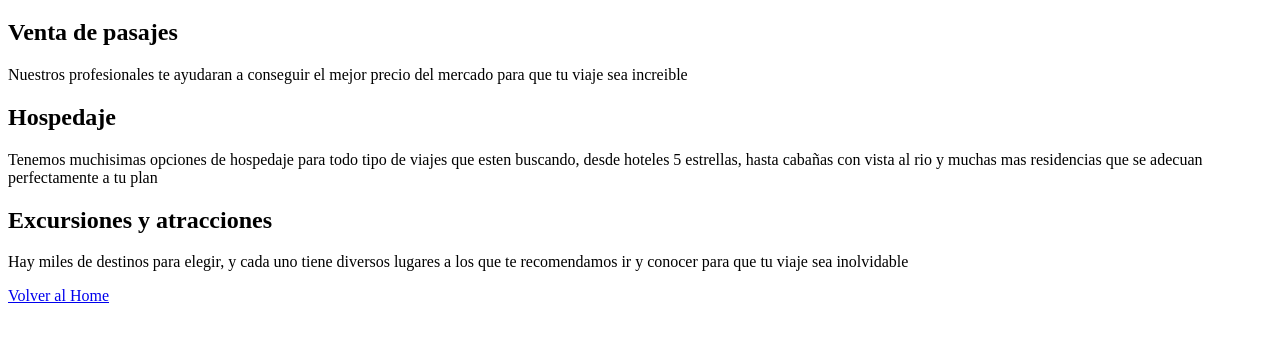
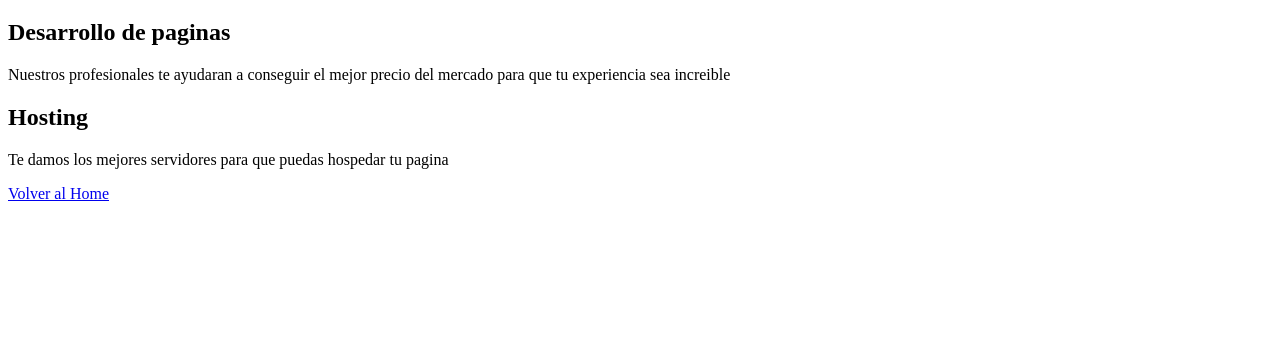
Before and after one commit to GonzaloEvert/grupo4.github.io, a plain HTML site: page ProyectoStartUpGrupo04/servicios.html in a window 1280 px wide. Shown: the part 61-400 px from the top of the page. Drawn offline with Linux system fonts and the light colour scheme.

Commit message:
Update servicios.html
Cambiado a una empresa de desarrollo

```diff
--- a/ProyectoStartUpGrupo04/servicios.html
+++ b/ProyectoStartUpGrupo04/servicios.html
@@ -9,15 +9,11 @@
 <body>
     <h1>Servicios que ofrecemos</h1>
 
-    <h2>Venta de pasajes</h2>
-    <p>Nuestros profesionales te ayudaran a conseguir el mejor precio del mercado para que tu viaje sea increible</p>
+    <h2>Desarrollo de paginas</h2>
+    <p>Nuestros profesionales te ayudaran a conseguir el mejor precio del mercado para que tu experiencia sea increible</p>
 
-    <h2>Hospedaje</h2>
-    <p>Tenemos muchisimas opciones de hospedaje para todo tipo de viajes que esten buscando, desde hoteles 5 estrellas, hasta cabañas con vista al rio y muchas mas residencias que se adecuan perfectamente a tu plan</p>
-
-    <h2>Excursiones y atracciones</h2>
-    <p>Hay miles de destinos para elegir, y cada uno tiene diversos lugares a los que te recomendamos ir y conocer para que tu viaje sea inolvidable</p>
-
+    <h2>Hosting</h2>
+    <p>Te damos los mejores servidores para que puedas hospedar tu pagina</p>
 
     <a href="index.html"><p>Volver al Home</p></a>
 </body>
```
